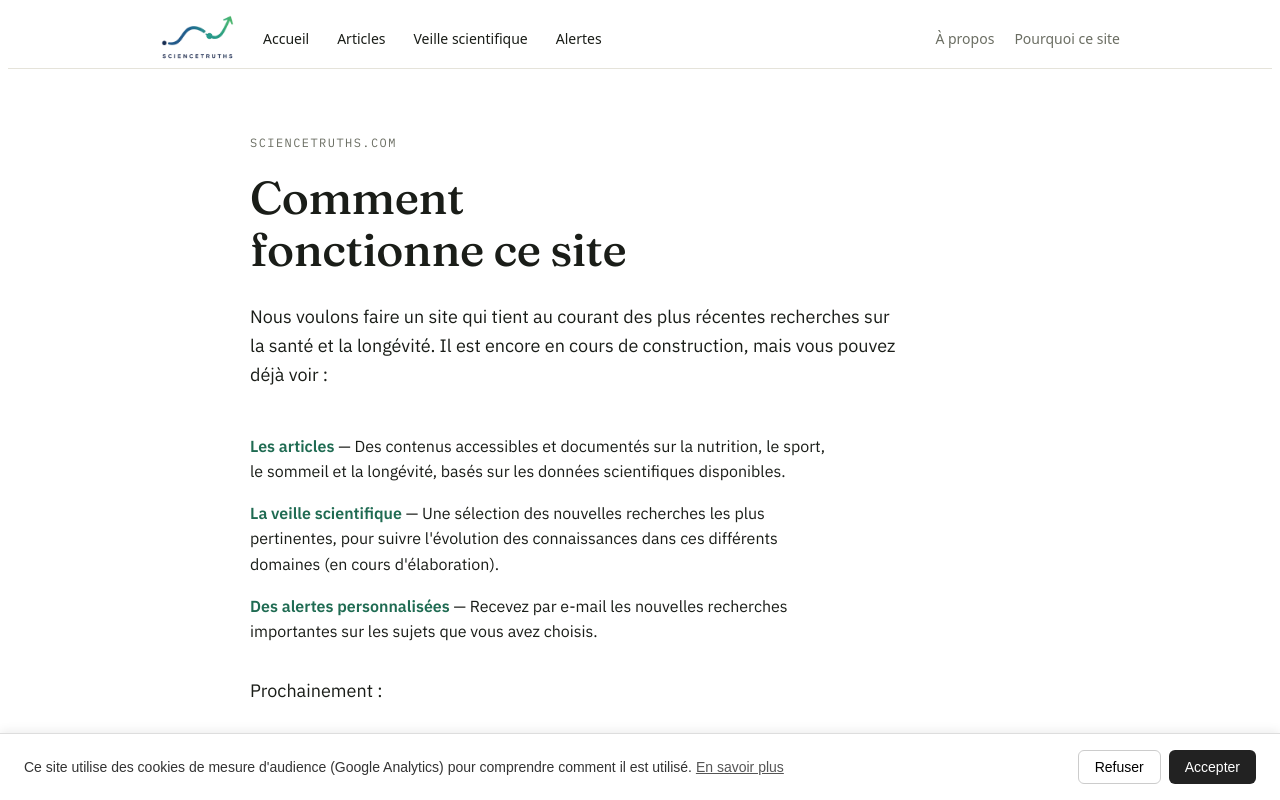
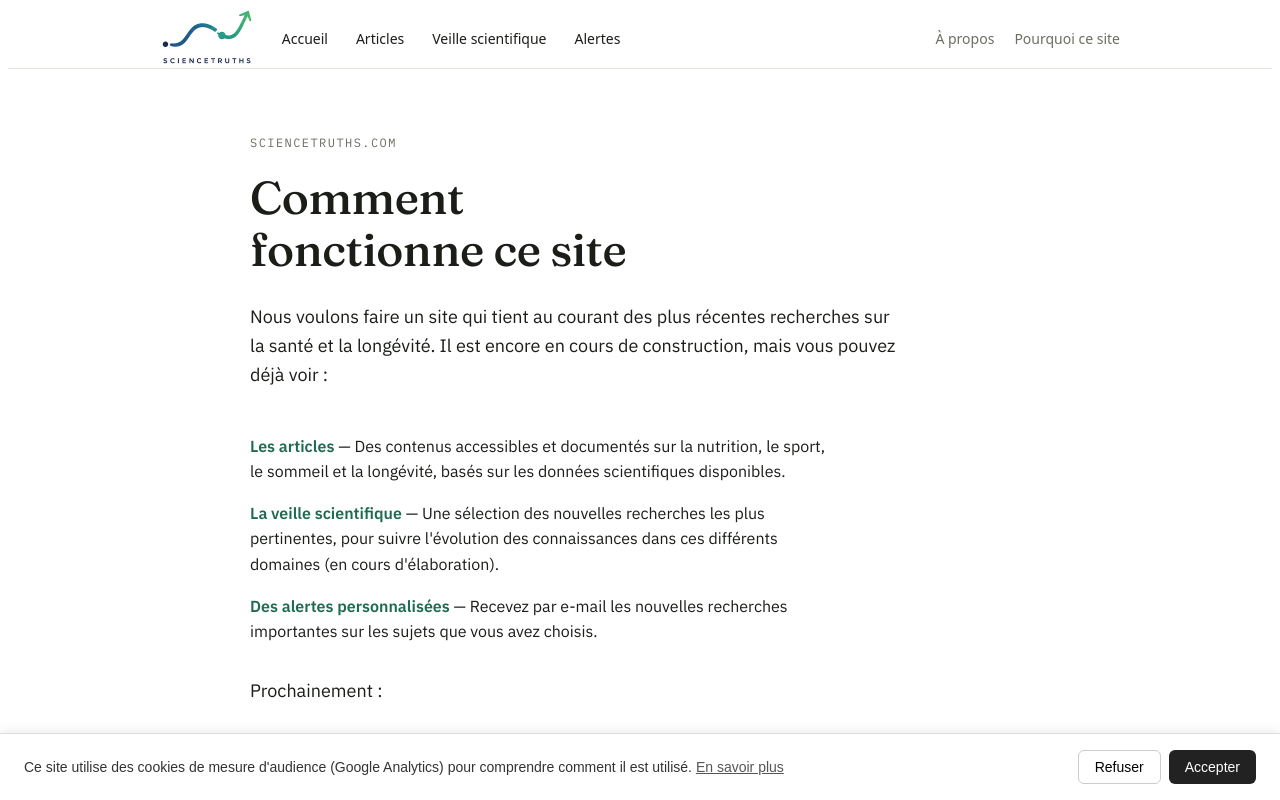
Before and after one commit to bruno13198/santeetlongevite, a Next.js app: page / in a window 1280 px wide. Shown: the top 800 px of the page. Built offline with nearby package versions, Linux system fonts and the light colour scheme; no server answers; the database is empty.

Commit message:
Increase logo image height to 60px

```diff
--- a/app/components/Nav.module.css
+++ b/app/components/Nav.module.css
@@ -76,7 +76,7 @@
   align-items: center;
 }
 .logoLink img {
-  height: 48px;
+  height: 60px;
   width: auto;
 }
 @media (max-width: 640px) {
```
